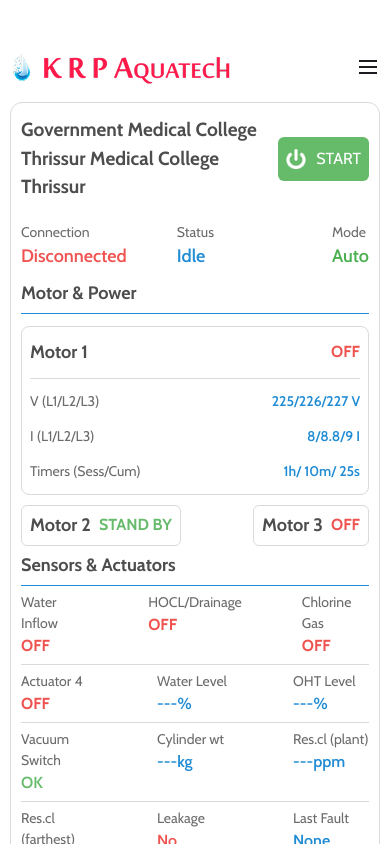
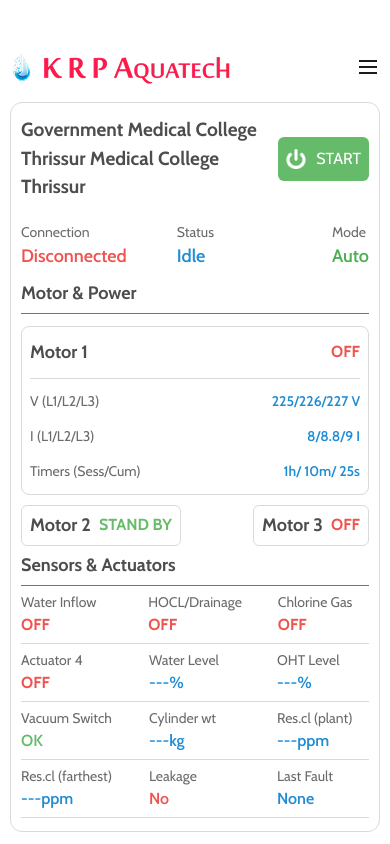
Before and after one commit to abhilashvijayan7/ui-test, a React (Vite) app in the folder hope/: page / in a window 390 px wide. Shown: the top 844 px of the page. Built offline with nearby package versions, Linux system fonts and the light colour scheme.

Commit message:
UI main update 4

```diff
--- a/hope/src/App.jsx
+++ b/hope/src/App.jsx
@@ -182,7 +182,7 @@
                     Sensors & Actuators
                   </p>
                   <div className="mt-[6px] text-[#6B6B6B] text-[14px] font-[400]">
-                    <div className="flex border-b border-b-[#DADADA] pb-[6px] gap-15">
+                    <div className="flex border-b border-b-[#DADADA] pb-[6px] gap-9 lg:gap-15">
                       <div className="w-[33%]">
                         <p className="">
                           Water Inflow
@@ -209,7 +209,7 @@
                       </div>
                     </div>
 
-                    <div className="flex border-b border-b-[#DADADA] py-[6px] gap-15">
+                    <div className="flex border-b border-b-[#DADADA] py-[6px] gap-9 lg:gap-15">
                       <div className="w-[33%]">
                         <p className="">Actuator 4</p>
                         <p className="text-[16px] font-[700] text-[#EF5350]">
@@ -230,7 +230,7 @@
                       </div>
                     </div>
 
-                    <div className="flex border-b border-b-[#DADADA] py-[6px] gap-15 ">
+                    <div className="flex border-b border-b-[#DADADA] py-[6px] gap-9 lg:gap-15 ">
                       <div className="w-[33%]">
                         <p className="">
                           Vacuum Switch
@@ -255,7 +255,7 @@
                       </div>
                     </div>
 
-                    <div className="flex border-b border-b-[#DADADA] py-[6px] gap-15">
+                    <div className="flex border-b border-b-[#DADADA] py-[6px] gap-9 lg:gap-15">
                       <div className="w-[33%]">
                         <p className="">
                           Res.cl (farthest)
```
